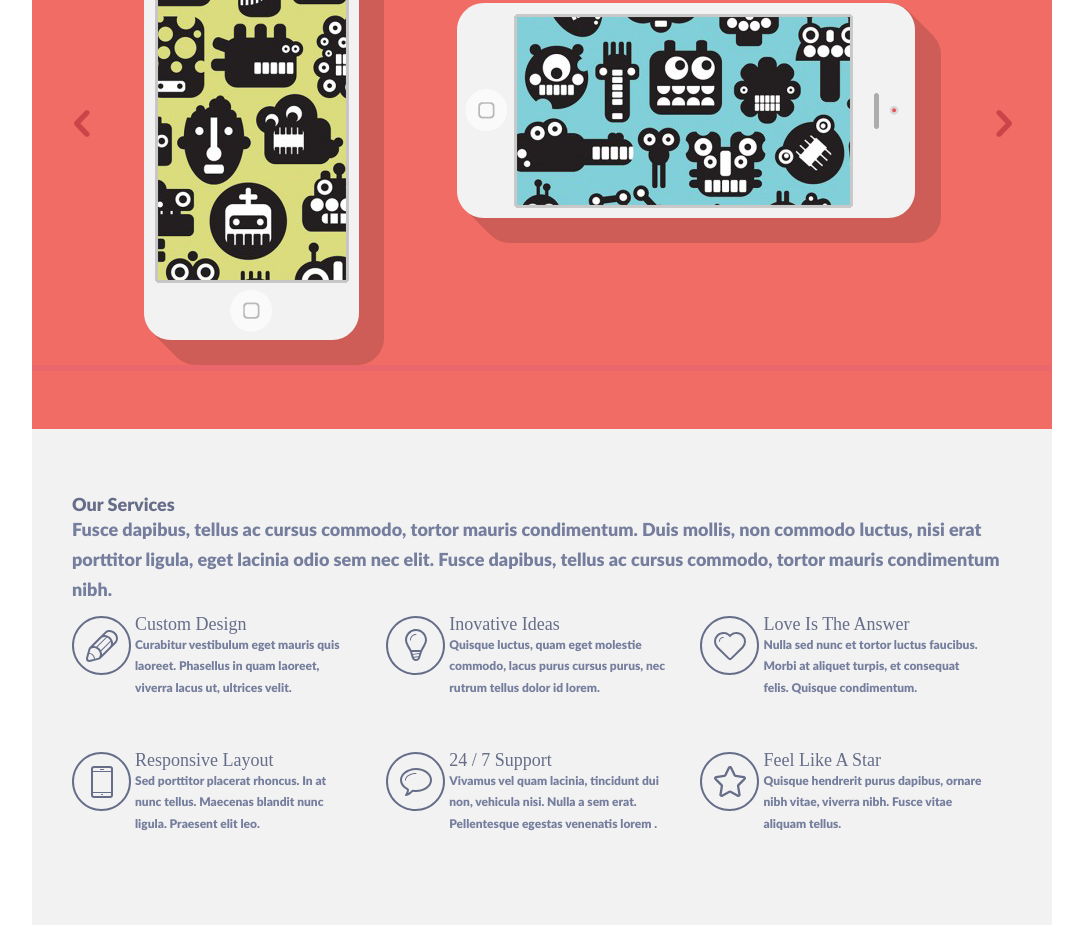
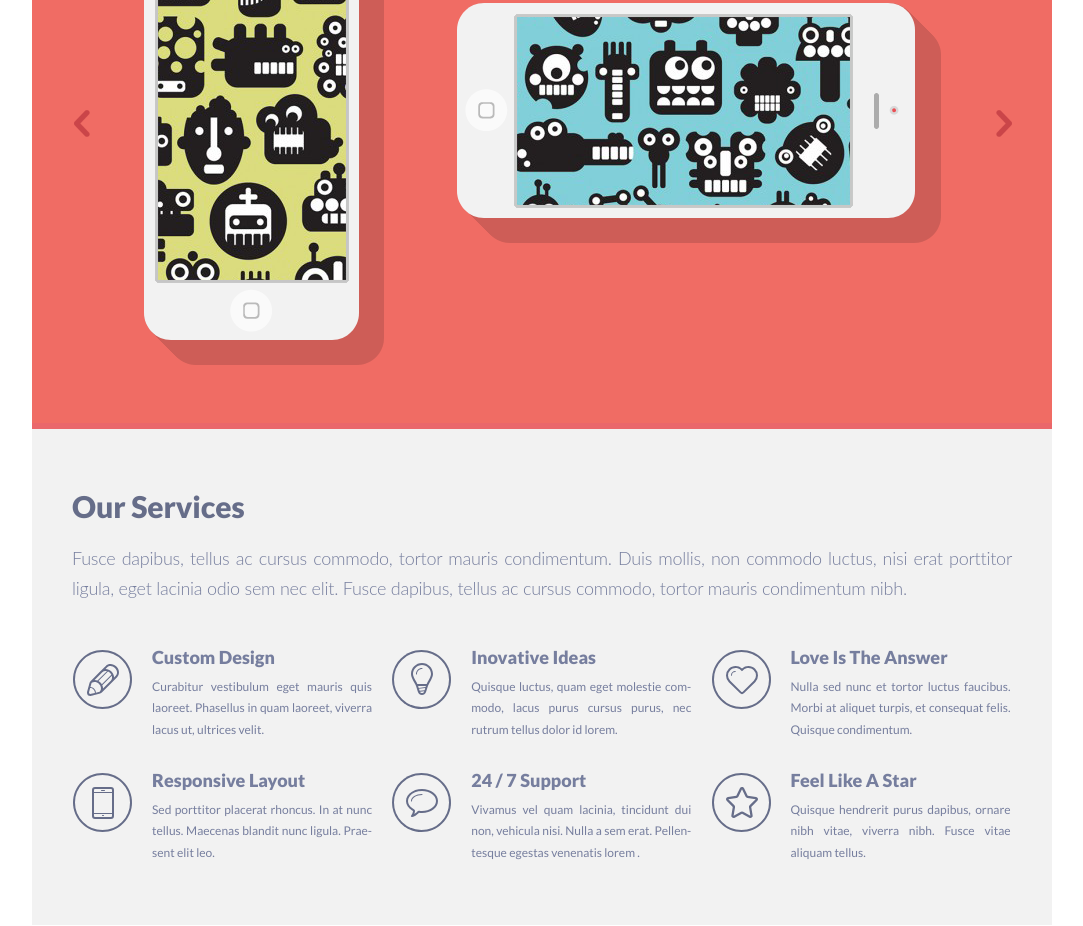
Before and after one commit to AliakseiLasevich/singolo, a plain HTML site: page singolo1.html in a window 1280 px wide. Shown: the part 266-1192 px from the top of the page, without its empty margins (98-1181 px from the left). Drawn offline with Linux system fonts and the light colour scheme; a web font is replaced by a local one.

Commit message:
feat: finish with some text offset

```diff
--- a/singolo1.css
+++ b/singolo1.css
@@ -7,38 +7,36 @@
 
 @font-face {
     font-family: 'Lato';
-    src: local('Lato Black'), local('Lato-Black'), url('assets/latoblack.woff2') format('woff2'), url('assets/latoblack.woff') format('woff'), url('assets/latoblack.ttf') format('truetype');
-    font-weight: normal;
-    font-style: normal;
+    src: url(assets/Lato-Light.ttf.ttf);
+    font-weight: 300;
 }
 
 @font-face {
     font-family: 'Lato';
-    src: local('Lato Bold'), local('Lato-Bold'), url('assets/latobold.woff2') format('woff2'), url('assets/latobold.woff') format('woff'), url('assets/latobold.ttf') format('truetype');
-    font-weight: 700;
-    font-style: normal;
+    src: url(assets/Lato-Regular.ttf);
+    font-weight: 400;
 }
 
-h1 {
-    font-size: inherit;
+@font-face {
+    font-family: 'Lato';
+    src: url(assets/Lato-Bold.ttf);
+    font-weight: 700;
 }
 
-h2 {
-    color: #666d89;
-font-family: Lato;
-font-size: 18px;
-font-weight: 400;
-line-height: 17.86px;
+@font-face {
+    font-family: 'Lato';
+    src: url(assets/Lato-Black.ttf);
+    font-weight: 900;
 }
-
 .wrapper {
     width: 1020px;
     margin: 0 auto;
 }
 
-
-
-
+/* ========HEADER========*/
+h1 {
+    font-size: inherit;
+}
 
 header {
     height: 95px;
@@ -59,16 +57,14 @@ header {
 .header_text_logo {
     display: inline-block;
     margin-left: 40px;
-    margin-right: 447px;
+    margin-right: 450px;
     color: #ffffff;
     font-family: Lato, serif;
     font-size: 25px;
     font-weight: 700;
     text-transform: uppercase;
     text-decoration: none;
-    /* width: 115px;
-    height: 20px;    */
-}
+    }
 
 header .header_text_logo span {
     color: #f06c64;
@@ -94,34 +90,21 @@ header .header_text_logo span {
     font-size: 11px;
     font-weight: 700;
     text-transform: uppercase;
+    letter-spacing: 0.25px;
+
 }
 
 .menu_divider {
     display: inline-block;
     color: #494e62;
-    /* padding-left: 7px;
-    padding-right: 7px; */
 }
 
-
-
-
-
-
-
-
-
-
-
-
-
-
-/* SLIDER */
+/* ========SLIDER======== */
 .slider {
     width: 1020px;
     height: 600px;
     background-color: #f06c64;
-
+    position: relative;
 }
 
 .arrow_left {
@@ -147,12 +130,14 @@ header .header_text_logo span {
 .slider_bottom {
     background-color: #ea676b;
     height: 6px;
+    width: 1020px;
     margin: 0;
-    top
+    position:absolute;
+    bottom:0;
+    z-index: 50;
 }
 
-
-    /* SERVICES */
+    /* ========SERVICES======== */
 .services {
     width: 1020px;
     height: 496px;
@@ -161,12 +146,19 @@ header .header_text_logo span {
 }
 
 .services_wrapper {
-    padding: 67px 40px 68px 40px;
+    padding: 69px 40px 68px 40px;
 }
 
 .services_info{
     margin: 0;
     margin-bottom: 12px;
+}
+
+.services .services_wrapper .services_info .services_info_title h2 {
+    color: #666d89;
+    font-family: Lato;
+    font-size: 30px;
+    font-weight: 900;
 }
 
 .services_info_title {
@@ -177,6 +169,8 @@ header .header_text_logo span {
     line-height: 17.86px;
     font-size: 30px;
     font-weight: 400;
+    margin-bottom: 27px;
+    letter-spacing: -0.1px;
     }
 
 .services_info_description {
@@ -185,35 +179,42 @@ header .header_text_logo span {
     font-size: 18px;
     font-weight: 300;
     line-height: 30px;
+    margin-bottom: 46px;
+    letter-spacing: -0.25px;
+    text-align: justify;
 }
 
 
-    /* FEATURES FLEXBOX */
+    /* ========FEATURES FLEXBOX======== */
 .feature_container {
     display: flex;
+    justify-content: space-around;
     justify-content: space-between;
     height: 209px;
-    width: 938px;
+    width: 939px;
     flex-wrap: wrap;
 }
 
 .feature {
-    width: 33%;
+    width: 32%;
     height: 86px;
-    margin-bottom: 50px;
+    margin-bottom: 37px;
     }
-
 
 .feature_image {
     display: inline-block;
     height: 59px;
     width: 59px;
     margin: 0 0;
-    /* flex: 1; */
-    /* vertical-align: top; */
+    margin-right: 16px;
+    margin-left: 1px;
+    margin-top: 1px;
 }
 .feature h2{
-    font-family: Lato-Black;
+    font-family: Lato;
+    font-weight: 900;
+    margin-bottom: 9px;
+    line-height: 17.86px;
 }
 
 .feature_description {
@@ -223,7 +224,8 @@ header .header_text_logo span {
     width: 220px;
     font-size: 12px;
     font-weight: 400;
-    line-height: 21.56px;
+    line-height: 21.6px;
     vertical-align: top;
+    text-align: justify;
 
 }
--- a/singolo1.html
+++ b/singolo1.html
@@ -60,7 +60,7 @@
                 </div>
                 <div class="feature">
                     <img src="assets/lamp.svg" alt="" class="feature_image">
-                    <div class="feature_description"><h2>Inovative Ideas</h2>Quisque luctus, quam eget molestie commodo, lacus purus cursus
+                    <div class="feature_description"><h2>Inovative Ideas</h2>Quisque luctus, quam eget molestie com-modo, lacus purus cursus
                         purus,
                         nec rutrum tellus dolor id lorem.
                     </div>
@@ -76,7 +76,7 @@
                     <img src="assets/phone.svg" alt="" class="feature_image">
                     <div class="feature_description"><h2>Responsive Layout</h2>Sed porttitor placerat rhoncus. In at nunc tellus. Maecenas blandit
                         nunc
-                        ligula. Praesent elit leo.
+                        ligula. Prae-sent elit leo.
                     </div>
                 </div>
                 <div class="feature">
@@ -84,7 +84,7 @@
 
                     <div class="feature_description"><h2>24 / 7 Support</h2>Vivamus vel quam lacinia, tincidunt dui non, vehicula nisi. Nulla a
                         sem
-                        erat. Pellentesque egestas venenatis lorem .
+                        erat. Pellen-tesque egestas venenatis lorem .
                     </div>
                 </div>
                 <div class="feature">
```
Also changed, not shown: assets/Lato-Black.ttf (added), assets/Lato-Bold.ttf (added), assets/Lato-Light.ttf (added), assets/Lato-Regular.ttf (added), assets/latoblack.ttf (deleted), assets/latoblack.woff (deleted), assets/latoblack.woff2 (deleted), assets/latobold.ttf (deleted), assets/latobold.woff (deleted), assets/latobold.woff2 (deleted).
